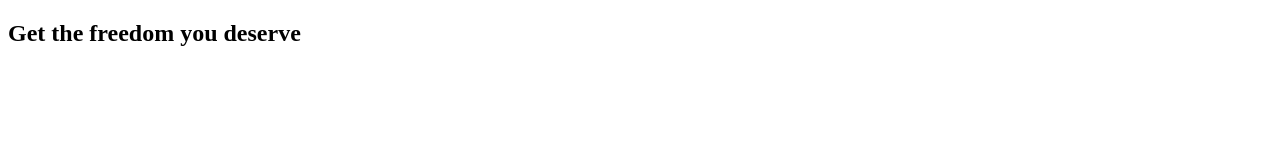
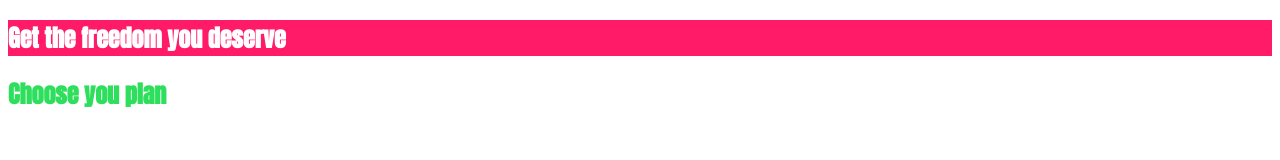
Before and after one commit to razaaasif/uHost, a plain HTML site: page index.html in a window 1280 px wide. Drawn offline with Linux system fonts and the light colour scheme.

Commit message:
created two section

```diff
--- a/index.html
+++ b/index.html
@@ -4,12 +4,23 @@
     <meta charset="UTF-8" />
     <meta http-equiv="X-UA-Compatible" content="IE=edge" />
     <meta name="viewport" content="width=device-width, initial-scale=1.0" />
+    <link rel="preconnect" href="https://fonts.googleapis.com" />
+    <link rel="preconnect" href="https://fonts.gstatic.com" crossorigin />
+    <link
+      href="https://fonts.googleapis.com/css2?family=Anton&display=swap"
+      rel="stylesheet"
+    />
     <title>uHost</title>
+
+    <link rel="stylesheet" href="main.css" />
   </head>
   <body>
     <main>
-      <section>
+      <section id="product-overview">
         <h1>Get the freedom you deserve</h1>
+      </section>
+      <section id="plans">
+        <h1 class="plan-title">Choose you plan</h1>
       </section>
     </main>
   </body>
--- /dev/null
+++ b/main.css
@@ -0,0 +1,11 @@
+#product-overview {
+  background: #ff1b68;
+}
+
+h1 {
+  color: white;
+  font-family: 'anton', sans-serif;
+}
+.plan-title {
+    color: #2ddf5c;
+}
```
